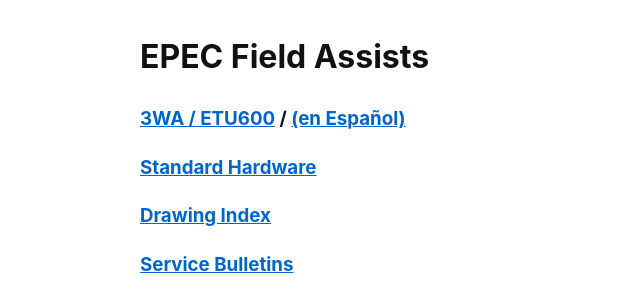
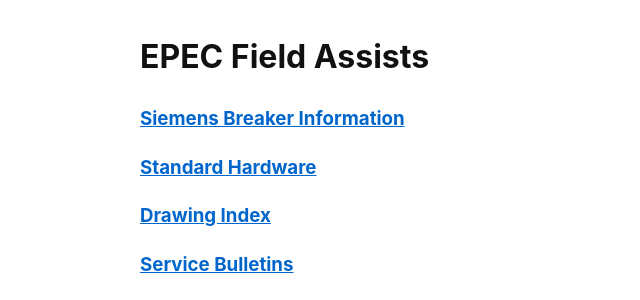
Before and after one commit to epecsupport/Service, a Jekyll site: the page built from index.md, in a window 1280 px wide. Shown: the top 300 px of the page, without its empty margins (0-640 px from the left). Built offline with Jekyll 4.4.1, drawn with Linux system fonts in a browser that asks for light colours.

Commit message:
Update to sectional for Siemens

```diff
--- a/index.md
+++ b/index.md
@@ -1,11 +1,12 @@
 ---
 layout: default
 title: EPEC Field Documentation
+autolink: true
 ---
 
 # EPEC Field Assists
 
-### [3WA / ETU600](3WA.html) / [(en Español)](3WA_ES.html)
+### [Siemens Breaker Information](siemens.html)
 
 ### [Standard Hardware](hardware.html)
 
```
